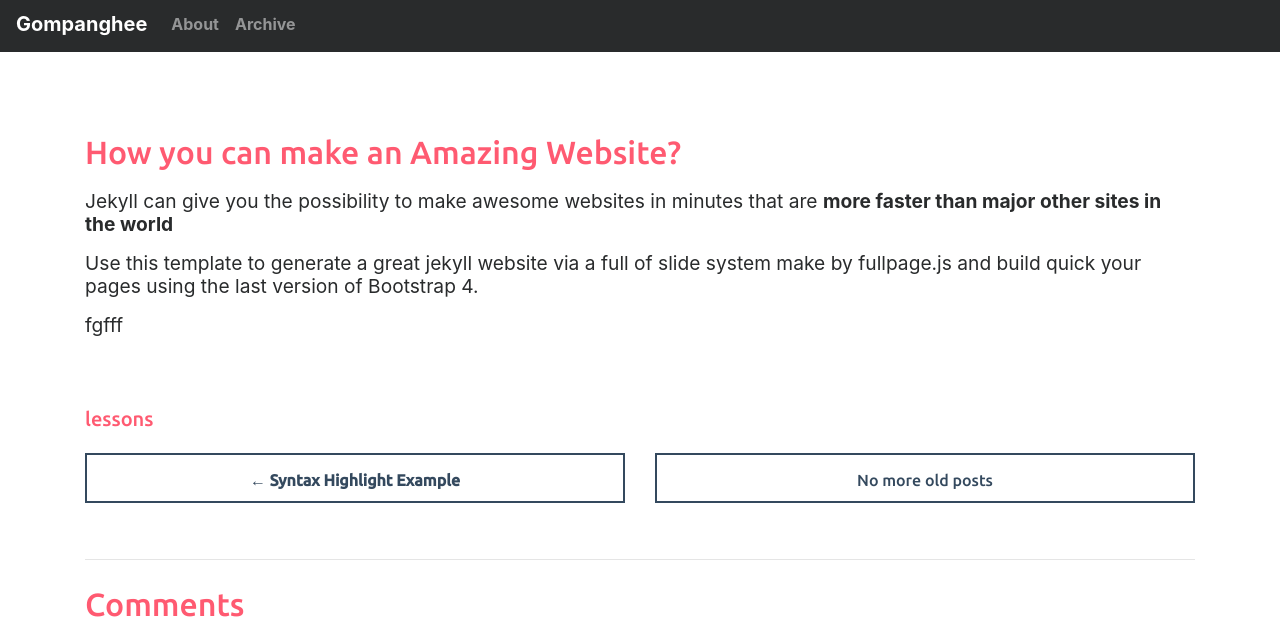
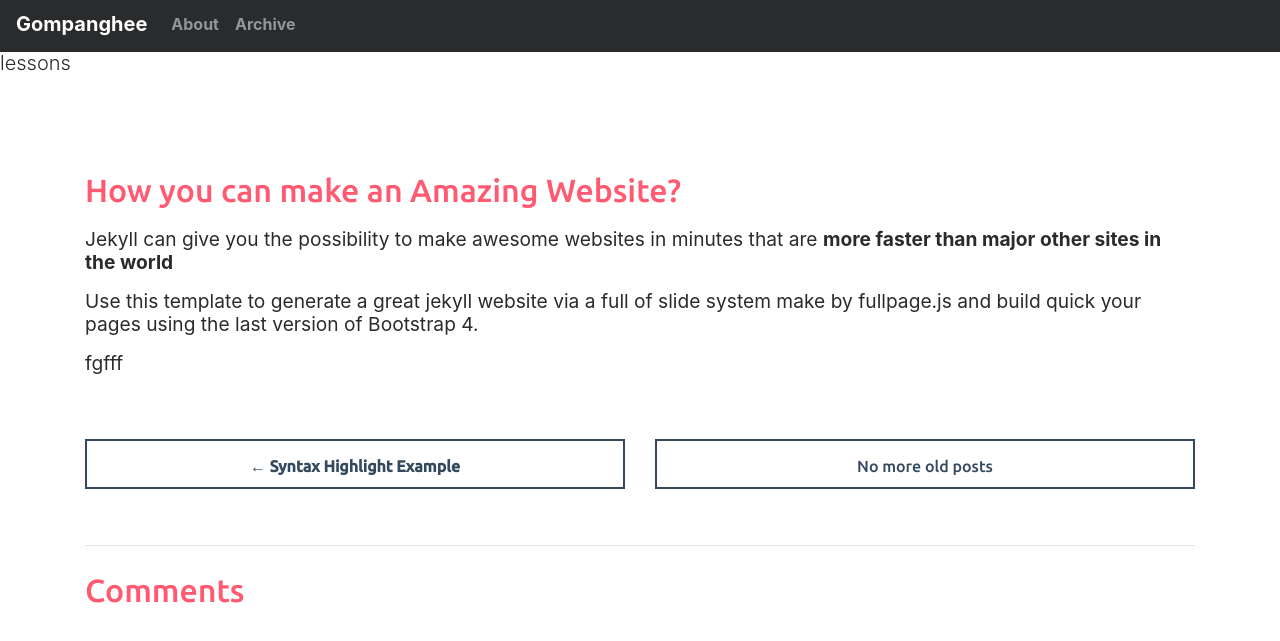
Before and after one commit to gompanghee/gompanghee.github.io, a Jekyll site: the page built from _posts/lessons/2017-03-20-make-your-jekyll-website-amazing.md, in a window 1280 px wide and 900 px high, scrolled down 645 px, cut to the strip 259-900 px from the top of the window. Built offline with Jekyll 4.4.1, drawn with Linux system fonts in a browser that asks for light colours; nearby versions of some CDN libraries; comment, search, counter and statistics services are not loaded.

Commit message:
Update post.html

```diff
--- a/_includes/themes/bootstrap/post.html
+++ b/_includes/themes/bootstrap/post.html
@@ -327,6 +327,18 @@
 </div>
 
 {% include themes/bootstrap/nav-bar.html %}
+
+<div class="row">
+
+  <div class="col-sm-6">
+  {% unless page.categories == empty %}
+
+        <h4 class="lead">
+              {{page.categories | array_to_sentence_string}}
+        </p>
+  {% endunless %}
+  </div>
+</div>
 <br />
 <br />
 
@@ -342,17 +354,6 @@
           <br />
           {% include ads-block.html %}
           <br />
-          <div class="row">
-
-                <div class="col-sm-6">
-                {% unless page.categories == empty %}
-
-                      <h4 class="lead">
-                            {{page.categories | array_to_sentence_string}}
-                      </p>
-                {% endunless %}
-                </div>
-          </div>
 
           <div class="row">
             <div class="col-sm-6"  style="text-align: center;">
```
